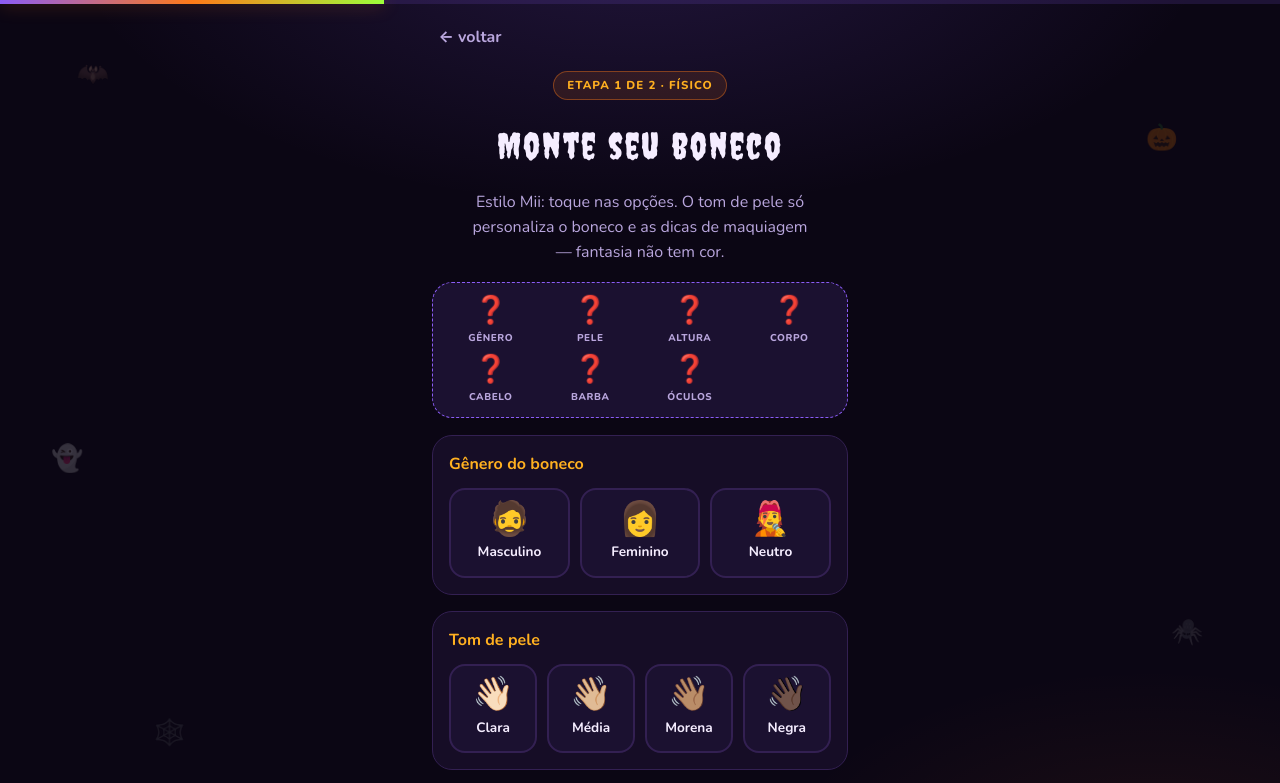
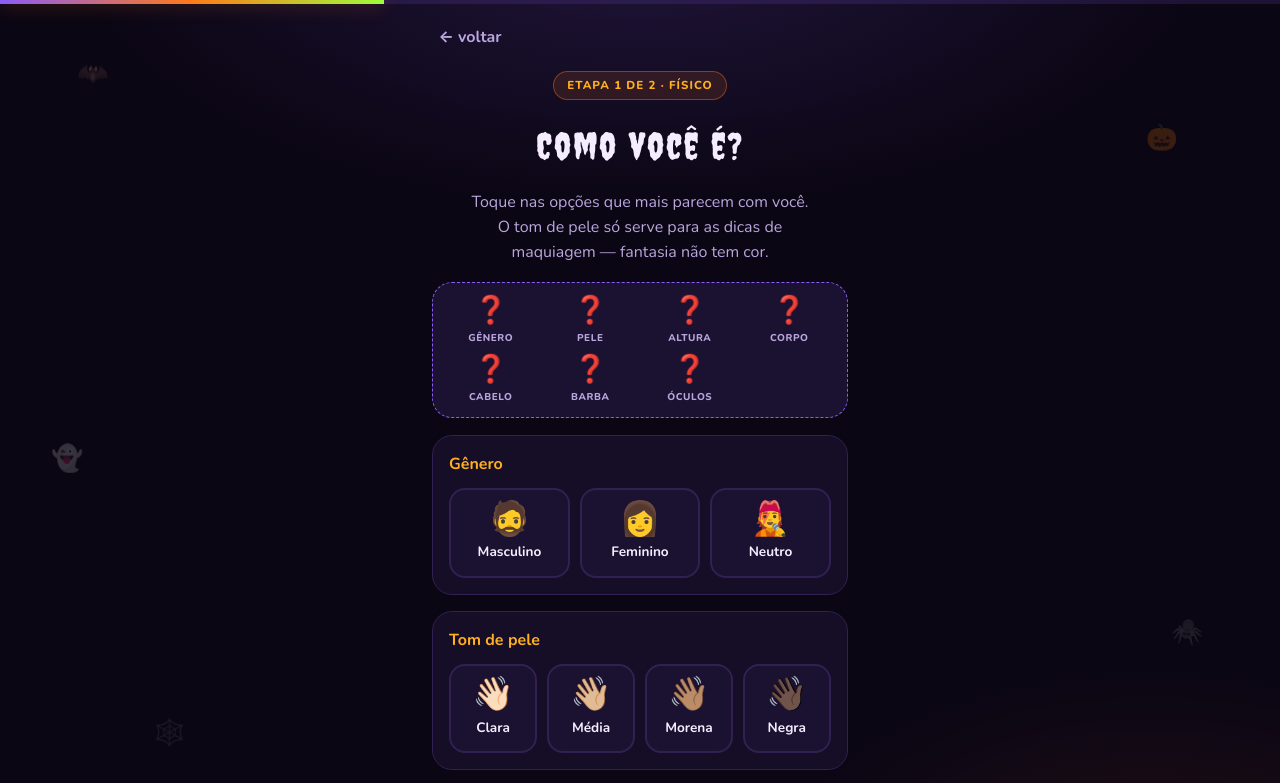
Before and after one commit to SamuelFries/BestFantasia, a plain HTML site: page index.html in a window 1280 px wide. Both pictures are taken after a click on the button "👻 Descobrir Minha Fantasia". Shown: the top 783 px of the page. Drawn offline with nearby package versions, Linux system fonts and the light colour scheme.

Commit message:
refactor: remove referências a "boneco" e Mii — a fantasia é para a pessoa
- Tela 2 agora pergunta "Como você é?" em vez de "Monte seu boneco"
- descrições, Sobre, README e comentários ajustados

```diff
--- a/data.js
+++ b/data.js
@@ -43,11 +43,11 @@
                   tem fallback automático se a URL falhar)
    ============================================================ */
 
-/* ---------- Tela 2 · Físico (estilo Mii) ---------- */
+/* ---------- Tela 2 · Físico ---------- */
 const ETAPAS_FISICO = [
   {
     categoria: 'genero',
-    titulo: 'Gênero do boneco',
+    titulo: 'Gênero',
     rotuloCurto: 'Gênero',
     opcoes: [
       { valor: 'masc',   rotulo: 'Masculino', emoji: '🧔' },
@@ -263,7 +263,7 @@ const ROTULOS_MATCH = {
    REGRA DE OURO: o tom de pele NUNCA entra na pontuação. Fantasia
    não tem cor — qualquer pessoa pode ser qualquer personagem, e
    jamais sugerimos alterar a cor da pele. A escolha serve só para
-   personalizar a prévia do boneco e para estas dicas práticas de
+   o resumo do perfil e para estas dicas práticas de
    contraste de tintas, glitters e efeitos no guia de montagem. */
 const DICAS_PELE = {
   clara:
--- a/index.html
+++ b/index.html
@@ -5,11 +5,11 @@
   <meta name="viewport" content="width=device-width, initial-scale=1.0, viewport-fit=cover">
   <meta name="theme-color" content="#0b0614">
   <title>BestFantasia</title>
-  <meta name="description" content="Monte seu boneco estilo Mii, responda o teste e receba o guia completo da sua fantasia ideal: itens, passo a passo e onde comprar.">
+  <meta name="description" content="Conte como você é, responda o teste e receba o guia completo da sua fantasia ideal: itens, passo a passo e onde comprar.">
 
   <!-- Open Graph: melhora o preview ao compartilhar (viralização) -->
   <meta property="og:title" content="BestFantasia 🎃 Qual é a sua fantasia ideal?">
-  <meta property="og:description" content="Os espíritos analisam seu boneco e sua personalidade, revelam a fantasia perfeita e entregam o guia de montagem. Duvida?">
+  <meta property="og:description" content="Os espíritos analisam seu estilo e sua personalidade, revelam a fantasia perfeita e entregam o guia de montagem. Duvida?">
   <meta property="og:type" content="website">
   <meta property="og:url" content="https://bestfantasia.com.br/">
   <link rel="canonical" href="https://bestfantasia.com.br/">
@@ -61,14 +61,14 @@
       <p class="nota">⏱️ 2 minutinhos &nbsp;•&nbsp; 🧛 <span id="total-fantasias">204</span> fantasias, de clássicos a cultura pop &nbsp;•&nbsp; 🧵 guia de montagem incluso</p>
     </section>
 
-    <!-- ================== TELA 2 · FÍSICO (estilo Mii) ================== -->
+    <!-- ================== TELA 2 · FÍSICO ================== -->
     <section id="screen-fisico" class="screen" aria-labelledby="titulo-fisico">
       <button class="btn-voltar" type="button" data-voltar="screen-home">← voltar</button>
       <p class="badge">Etapa 1 de 2 · Físico</p>
-      <h2 id="titulo-fisico" class="titulo-tela font-creepy">Monte seu boneco</h2>
-      <p class="subtitulo-tela">Estilo Mii: toque nas opções. O tom de pele só personaliza o boneco e as dicas de maquiagem — fantasia não tem cor.</p>
+      <h2 id="titulo-fisico" class="titulo-tela font-creepy">Como você é?</h2>
+      <p class="subtitulo-tela">Toque nas opções que mais parecem com você. O tom de pele só serve para as dicas de maquiagem — fantasia não tem cor.</p>
 
-      <!-- Prévia do boneco: preenchida pelo main.js conforme as escolhas -->
+      <!-- Resumo do perfil: preenchido pelo main.js conforme as escolhas -->
       <div id="avatar-preview" class="avatar-preview" aria-live="polite"></div>
 
       <!-- Grupos de opções gerados a partir de data.js -->
--- a/main.js
+++ b/main.js
@@ -109,7 +109,7 @@ function renderizarFormularios() {
   atualizarAvatarPreview();
 }
 
-/** Prévia "estilo Mii": mostra o emoji escolhido em cada categoria física. */
+/** Resumo do perfil: mostra o emoji escolhido em cada categoria física. */
 function atualizarAvatarPreview() {
   $('#avatar-preview').innerHTML = ETAPAS_FISICO.map((grupo) => {
     const escolhida = grupo.opcoes.find((o) => o.valor === state.escolhas[grupo.categoria]);
--- a/style.css
+++ b/style.css
@@ -416,7 +416,7 @@ button {
   font-weight: 900;
 }
 
-/* ---------- 8 · Prévia do boneco (estilo Mii) ---------- */
+/* ---------- 8 · Resumo do perfil físico ---------- */
 .avatar-preview {
   display: grid;
   grid-template-columns: repeat(4, 1fr);
```
Also changed, not shown: sobre.html (+2 -2 lines), 1 other file.
